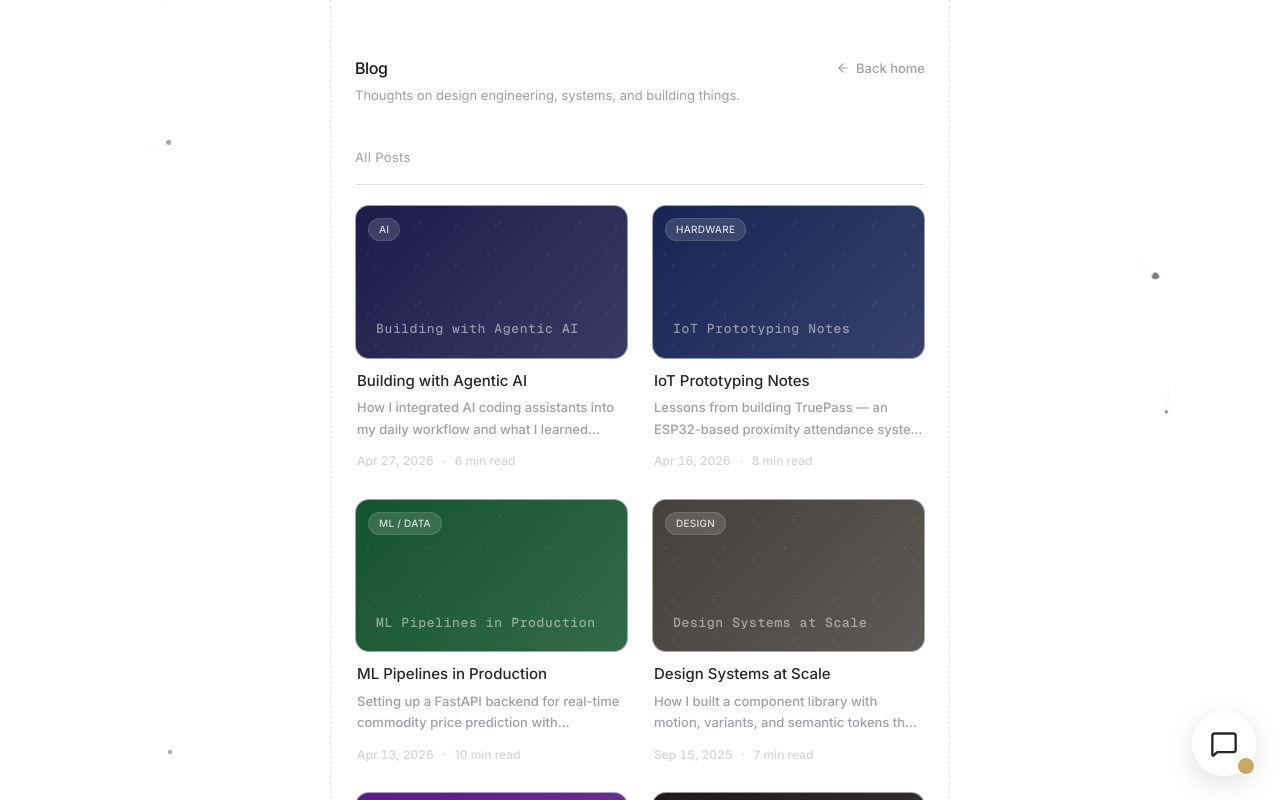
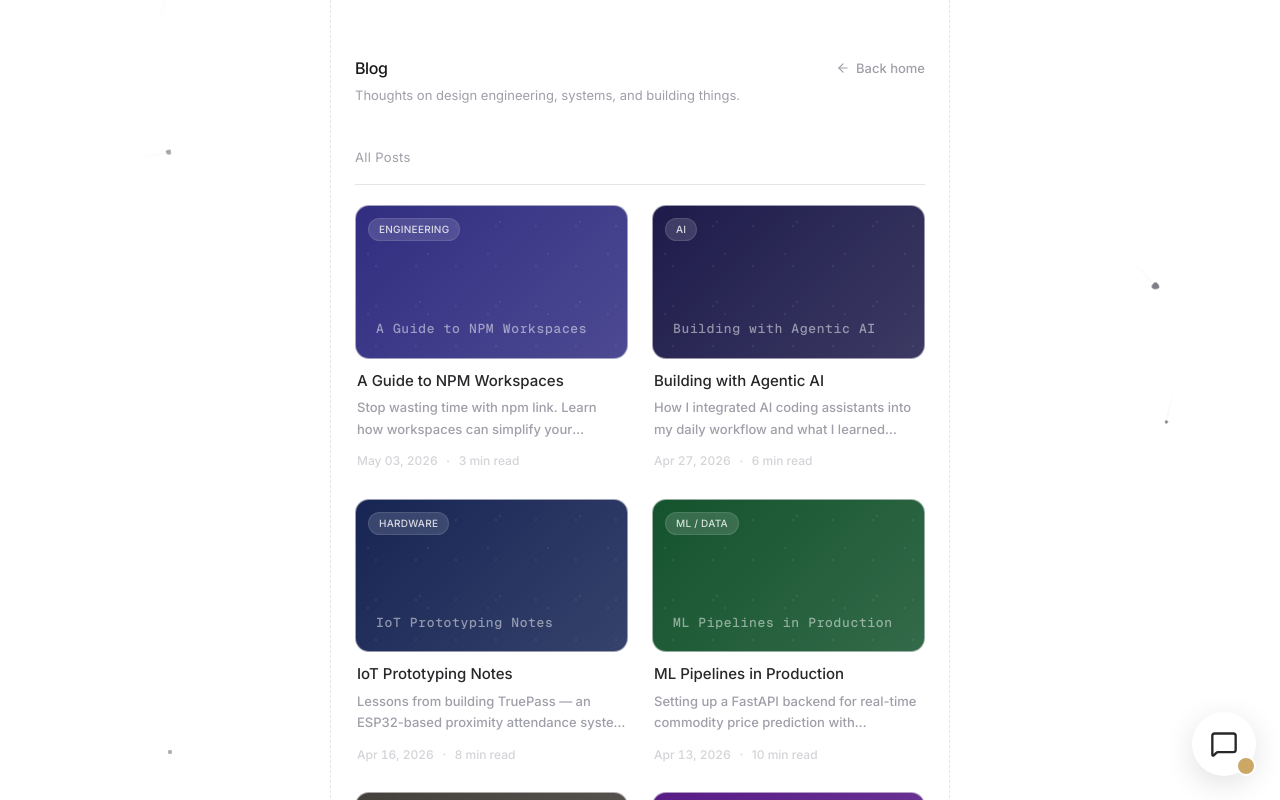
Before and after one commit to NamanSharma2112/NamanSharma, a Next.js app: page /blog in a window 1280 px wide. Shown: the top 800 px of the page. Built offline with nearby package versions, Linux system fonts and the light colour scheme.

Commit message:
add blog

```diff
--- a/app/blog/[slug]/page.tsx
+++ b/app/blog/[slug]/page.tsx
@@ -4,6 +4,7 @@ import { use } from "react";
 import { motion } from "motion/react";
 import { notFound } from "next/navigation";
 import Link from "next/link";
+import Image from "next/image";
 
 import PortfolioFooter from "@/components/PortfolioFooter";
 import ScrollPlant from "@/components/ScrollPlant";
@@ -90,6 +91,17 @@ export default function BlogPostPage({
         </header>
 
         {/* Cover image */}
+        {post.image ? (
+          <div className="w-full aspect-[16/9] rounded-xl mb-10 animate-[fadeUp_0.7s_cubic-bezier(0.22,1,0.36,1)_0.15s_backwards] overflow-hidden border border-zinc-200 dark:border-zinc-800 relative">
+            <Image
+              src={post.image}
+              alt={post.title}
+              fill
+              className="object-cover"
+              priority
+            />
+          </div>
+        ) : (
           <div
             className="w-full aspect-[2/1] rounded-xl mb-10 animate-[fadeUp_0.7s_cubic-bezier(0.22,1,0.36,1)_0.15s_backwards] overflow-hidden"
             style={{
@@ -106,6 +118,7 @@ export default function BlogPostPage({
               />
             </div>
           </div>
+        )}
 
         {/* Article content */}
         <article className="mb-14 animate-[fadeUp_0.7s_cubic-bezier(0.22,1,0.36,1)_0.2s_backwards]">
--- a/app/blog/data.ts
+++ b/app/blog/data.ts
@@ -4,6 +4,7 @@ export interface BlogPostData {
   readTime: string;
   tag: string;
   accent: string;
+  image?: string;
   content: string[];
 }
 
@@ -100,4 +101,20 @@ export const POSTS: Record<string, BlogPostData> = {
       "My reading list for anyone interested: 'Designing Data-Intensive Applications' by Kleppmann, the Raft paper by Ongaro and Ousterhout, and Lamport's 'Time, Clocks, and the Ordering of Events.'",
     ],
   },
+  "npm-workspaces-guide": {
+    title: "A Guide to NPM Workspaces",
+    date: "May 03, 2026",
+    readTime: "3 min read",
+    tag: "Engineering",
+    accent: "#312e81",
+    image: "/blog/npm-workspaces.png",
+    content: [
+      "Earlier, developers maintained separate projects for Backend, Frontend, and Utils. They used tools like npm link to connect local packages. This was a manual, time-consuming, and error-prone task.",
+      "Managing these separately can quickly become messy and was a headache to maintain — until npm workspaces were introduced.",
+      "Workspaces let you manage multiple packages inside a single repo. Instead of maintaining separate projects, you can group them all in one root project.",
+      "Key benefits include automatic linking between local packages, easier dependency management, a cleaner project structure, and a faster development flow.",
+      "When you run npm install, npm automatically links these packages inside node_modules. Each workspace behaves like a normal npm package, but npm symlinks them locally so you can import them without publishing.",
+      "NPM Workspaces simplify how you build and manage multiple package projects. They remove friction, reduce duplication, and make your codebase more scalable.",
+    ],
+  },
 };
--- a/app/blog/page.tsx
+++ b/app/blog/page.tsx
@@ -12,6 +12,16 @@ import type { BlogPost } from "@/components/BlogCard";
 // ──────────────────────────────────────────────
 
 const BLOG_POSTS: BlogPost[] = [
+  {
+    slug: "npm-workspaces-guide",
+    title: "A Guide to NPM Workspaces",
+    excerpt:
+      "Stop wasting time with npm link. Learn how workspaces can simplify your monorepo development and streamline dependency management.",
+    date: "May 03, 2026",
+    readTime: "3 min read",
+    tag: "Engineering",
+    accent: "#312e81",
+  },
   {
     slug: "building-with-agentic-ai",
     title: "Building with Agentic AI",
--- a/app/page.tsx
+++ b/app/page.tsx
@@ -22,7 +22,8 @@ import { COMPONENTS } from "@/components/componentsData";
 // ──────────────────────────────────────────────
 
 const WRITING: TableEntry[] = [
-  { year: 2026, title: "Building with Agentic AI", date: "27/04", badge: "New", href: "/blog/building-with-agentic-ai" },
+  { year: 2026, title: "A Guide to NPM Workspaces", date: "03/05", badge: "New", href: "/blog/npm-workspaces-guide" },
+  { year: 2026, title: "Building with Agentic AI", date: "27/04", href: "/blog/building-with-agentic-ai" },
   { year: 2026, title: "IoT Prototyping Notes", date: "16/04", href: "/blog/iot-prototyping-notes" },
   { year: 2026, title: "ML Pipelines in Production", date: "13/04", href: "/blog/ml-pipelines-in-production" },
   { year: 2025, title: "Design Systems at Scale", date: "15/09", href: "/blog/design-systems-at-scale" },
```
Also changed, not shown: public/blog/npm-workspaces.png (added). Lines whose indentation alone changed are shown as unchanged.
